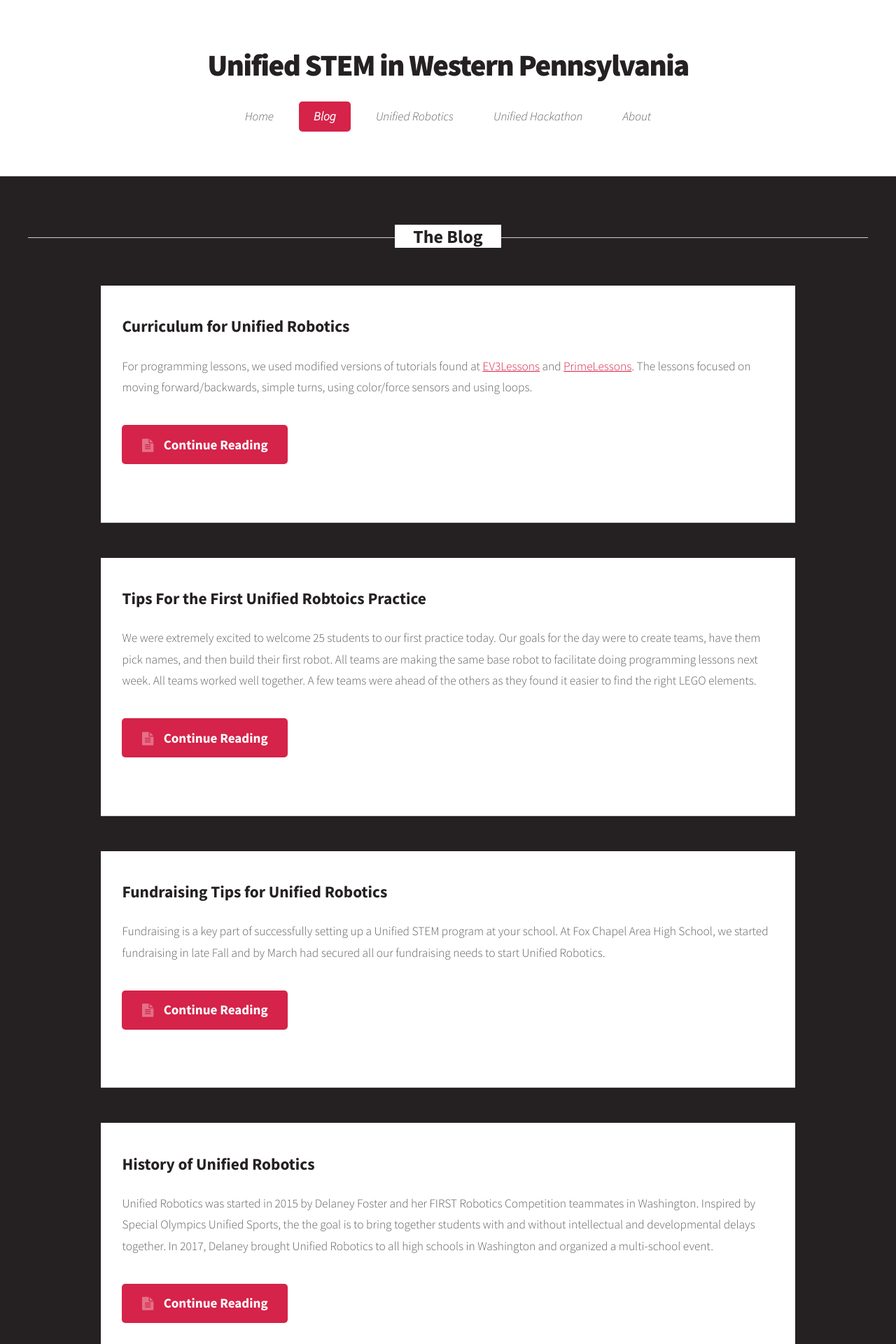
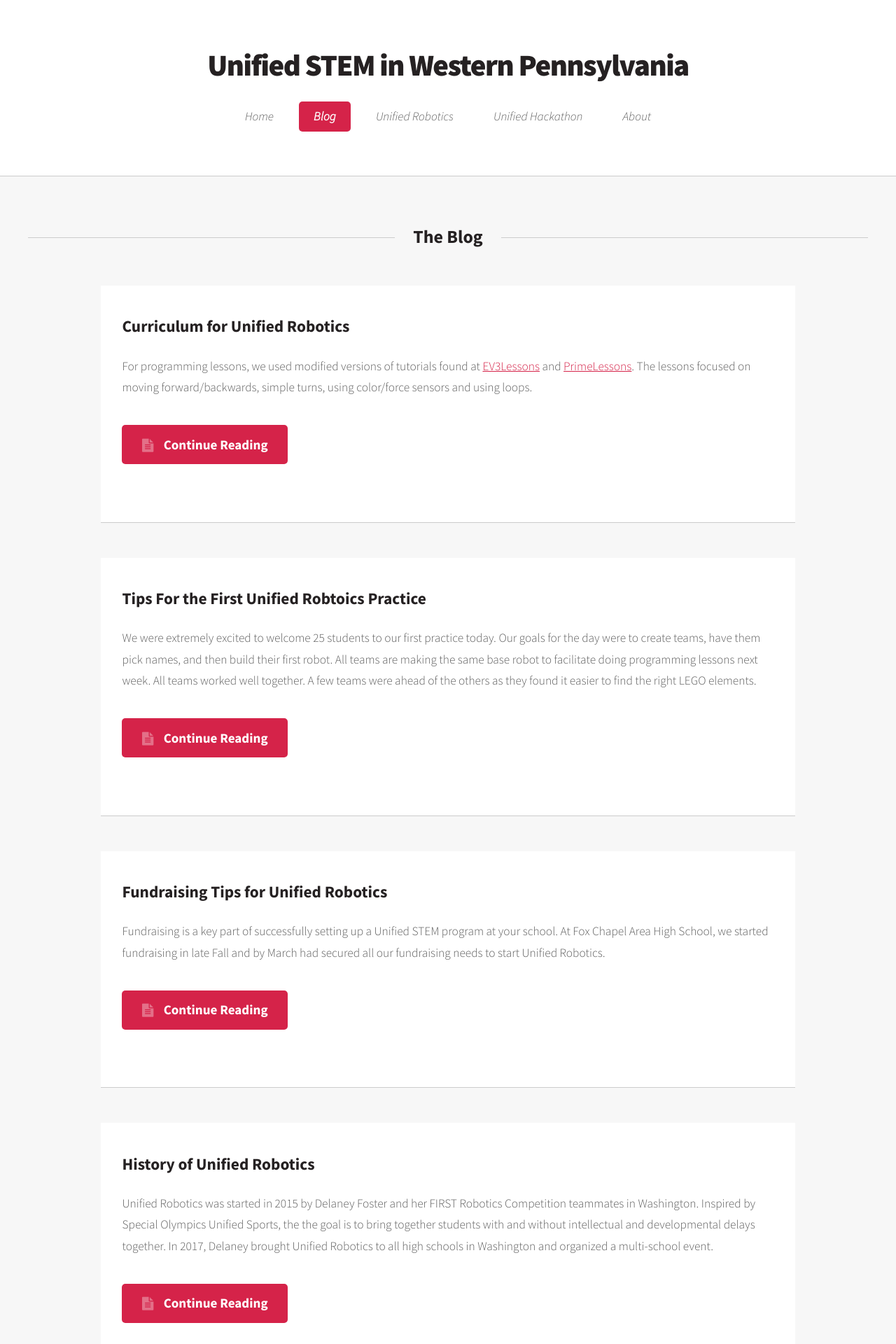
Before and after one commit to arvindseshan/Unified-STEM, a Jekyll site: the page built from blog/index.html, in a window 1280 px wide. Shown: the top 1920 px of the page at 70% size. Built offline with Jekyll 4.4.1, drawn with Linux system fonts in a browser that asks for light colours.

Commit message:
Update style.css

```diff
--- a/assets/css/style.css
+++ b/assets/css/style.css
@@ -738,6 +738,7 @@
 	{
 		position: relative;
 		/* background: #f7f7f7 url('images/bg02.png'); */
+		background: #f7f7f7
 	}
 
 		#main-wrapper:before
@@ -760,6 +761,7 @@
 			#main-wrapper .major h2
 			{
 				/* background: #f7f7f7 url('images/bg02.png'); */
+				background: #f7f7f7
 			}
 
 	#footer-wrapper
```
